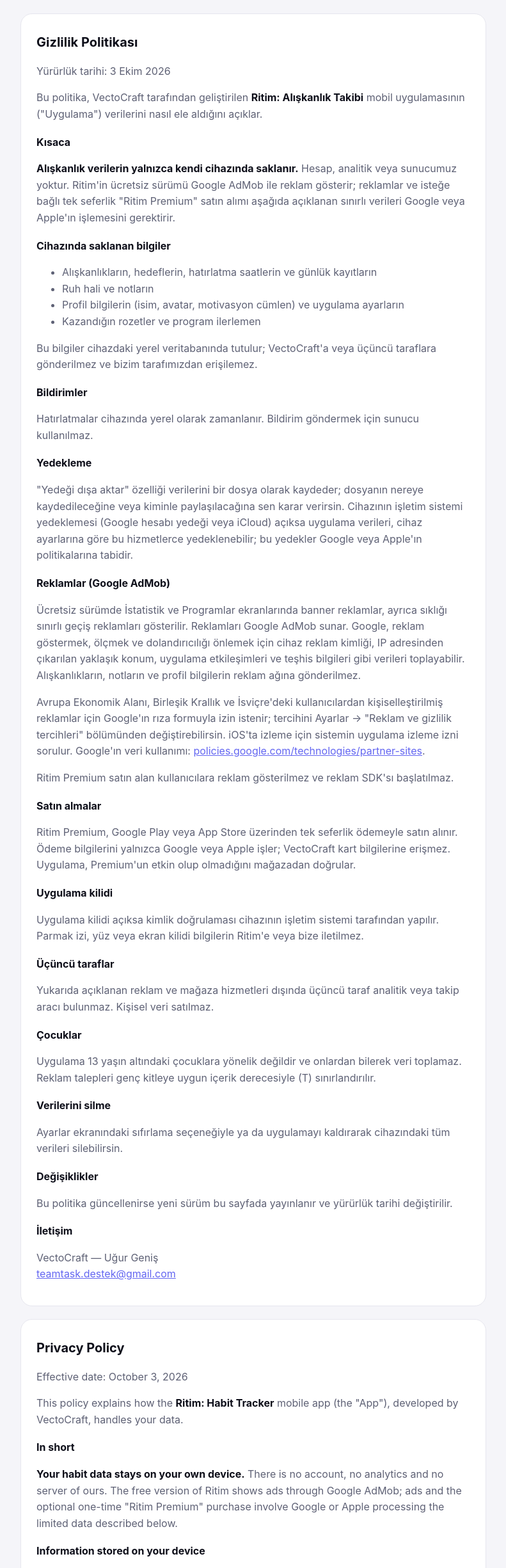
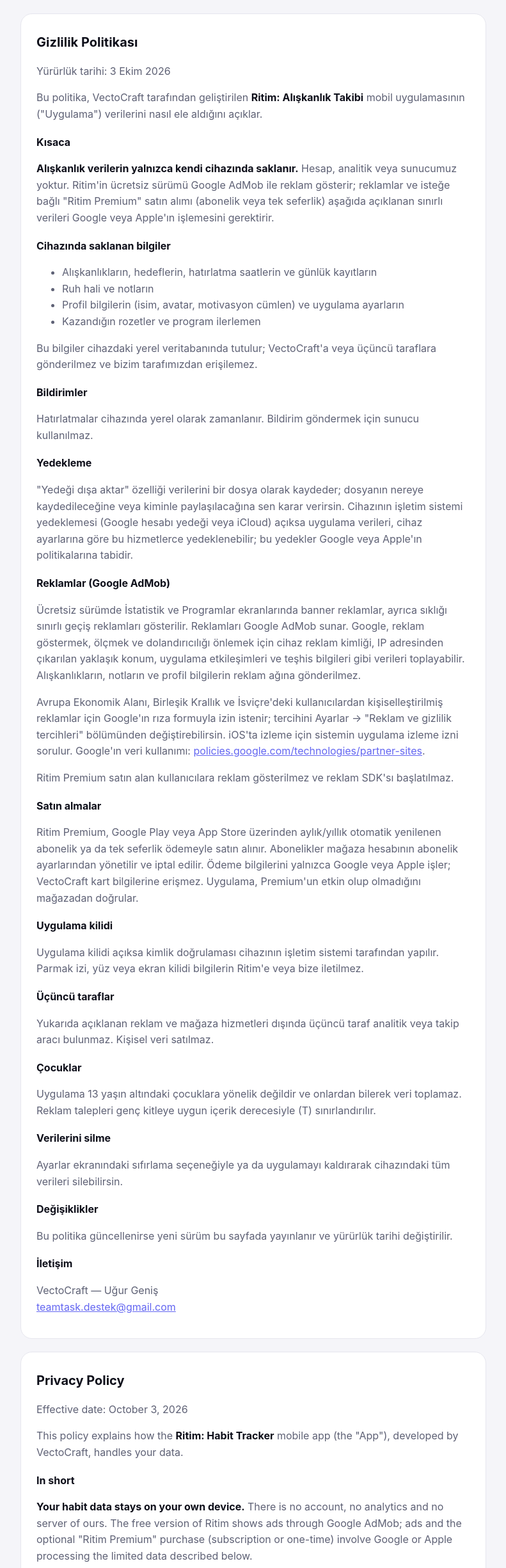
Before and after one commit to VectoCraft-Ank/ritim, a plain HTML site: page gizlilik.html in a window 1280 px wide. Shown: the part 102-2552 px from the top of the page at 64% size, without its empty margins (244-1035 px from the left). Drawn offline with Linux system fonts and the light colour scheme.

Commit message:
Update privacy policy for Premium subscriptions (1.2.0)

```diff
--- a/gizlilik.html
+++ b/gizlilik.html
@@ -38,7 +38,7 @@
     <p>Bu politika, VectoCraft tarafından geliştirilen <strong>Ritim: Alışkanlık Takibi</strong> mobil uygulamasının ("Uygulama") verilerini nasıl ele aldığını açıklar.</p>
 
     <h3>Kısaca</h3>
-    <p><strong>Alışkanlık verilerin yalnızca kendi cihazında saklanır.</strong> Hesap, analitik veya sunucumuz yoktur. Ritim'in ücretsiz sürümü Google AdMob ile reklam gösterir; reklamlar ve isteğe bağlı tek seferlik "Ritim Premium" satın alımı aşağıda açıklanan sınırlı verileri Google veya Apple'ın işlemesini gerektirir.</p>
+    <p><strong>Alışkanlık verilerin yalnızca kendi cihazında saklanır.</strong> Hesap, analitik veya sunucumuz yoktur. Ritim'in ücretsiz sürümü Google AdMob ile reklam gösterir; reklamlar ve isteğe bağlı "Ritim Premium" satın alımı (abonelik veya tek seferlik) aşağıda açıklanan sınırlı verileri Google veya Apple'ın işlemesini gerektirir.</p>
 
     <h3>Cihazında saklanan bilgiler</h3>
     <ul>
@@ -61,7 +61,7 @@
     <p>Ritim Premium satın alan kullanıcılara reklam gösterilmez ve reklam SDK'sı başlatılmaz.</p>
 
     <h3>Satın almalar</h3>
-    <p>Ritim Premium, Google Play veya App Store üzerinden tek seferlik ödemeyle satın alınır. Ödeme bilgilerini yalnızca Google veya Apple işler; VectoCraft kart bilgilerine erişmez. Uygulama, Premium'un etkin olup olmadığını mağazadan doğrular.</p>
+    <p>Ritim Premium, Google Play veya App Store üzerinden aylık/yıllık otomatik yenilenen abonelik ya da tek seferlik ödemeyle satın alınır. Abonelikler mağaza hesabının abonelik ayarlarından yönetilir ve iptal edilir. Ödeme bilgilerini yalnızca Google veya Apple işler; VectoCraft kart bilgilerine erişmez. Uygulama, Premium'un etkin olup olmadığını mağazadan doğrular.</p>
 
     <h3>Uygulama kilidi</h3>
     <p>Uygulama kilidi açıksa kimlik doğrulaması cihazının işletim sistemi tarafından yapılır. Parmak izi, yüz veya ekran kilidi bilgilerin Ritim'e veya bize iletilmez.</p>
@@ -88,7 +88,7 @@
     <p>This policy explains how the <strong>Ritim: Habit Tracker</strong> mobile app (the "App"), developed by VectoCraft, handles your data.</p>
 
     <h3>In short</h3>
-    <p><strong>Your habit data stays on your own device.</strong> There is no account, no analytics and no server of ours. The free version of Ritim shows ads through Google AdMob; ads and the optional one-time "Ritim Premium" purchase involve Google or Apple processing the limited data described below.</p>
+    <p><strong>Your habit data stays on your own device.</strong> There is no account, no analytics and no server of ours. The free version of Ritim shows ads through Google AdMob; ads and the optional "Ritim Premium" purchase (subscription or one-time) involve Google or Apple processing the limited data described below.</p>
 
     <h3>Information stored on your device</h3>
     <ul>
@@ -111,7 +111,7 @@
     <p>Users who buy Ritim Premium see no ads and the ads SDK is not started for them.</p>
 
     <h3>Purchases</h3>
-    <p>Ritim Premium is a one-time purchase through Google Play or the App Store. Payment details are handled only by Google or Apple; VectoCraft never sees your card details. The App checks with the store whether Premium is active.</p>
+    <p>Ritim Premium is sold through Google Play or the App Store as an auto-renewing monthly/yearly subscription or a one-time purchase. Subscriptions are managed and cancelled in your store account settings. Payment details are handled only by Google or Apple; VectoCraft never sees your card details. The App checks with the store whether Premium is active.</p>
 
     <h3>App lock</h3>
     <p>When App Lock is on, authentication is handled by your device's operating system. Your fingerprint, face or screen-lock data is never shared with Ritim or with us.</p>
```
